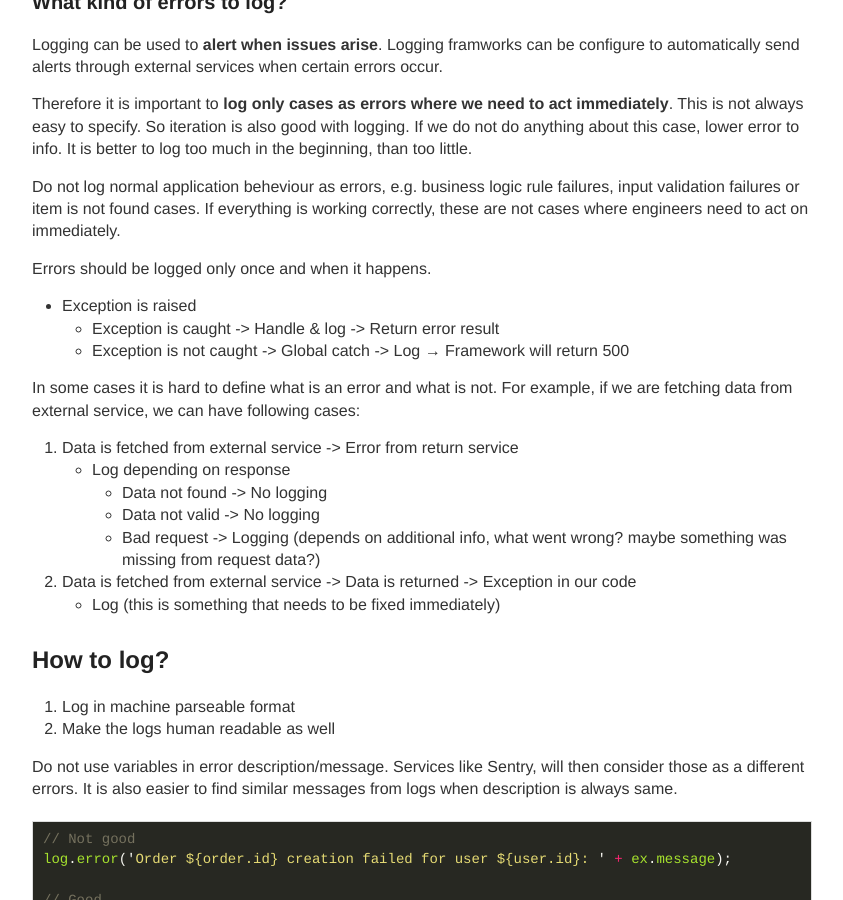
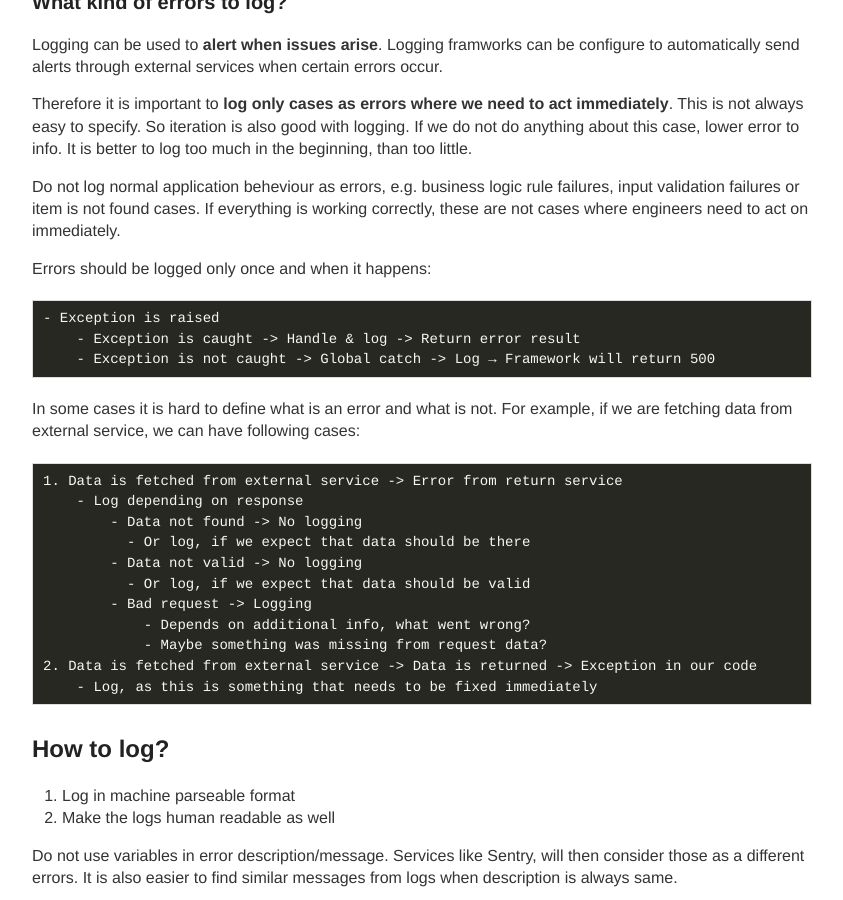
Before and after one commit to ttu/ttu.github.io, a Jekyll site: the page built from _posts/2022-3-25-logging.md, in a window 1280 px wide and 900 px high, scrolled down 914 px. Shown: the whole window, without its empty margins (218-1061 px from the left). Built offline with Jekyll 4.4.1, drawn with Linux system fonts in a browser that asks for light colours; some of the changed text lies outside the part shown.

Commit message:
Fix typos and styles from logging post

````diff
--- a/_posts/2022-3-25-logging.md
+++ b/_posts/2022-3-25-logging.md
@@ -35,21 +35,29 @@ Therefore it is important to **log only cases as errors where we need to act imm
 
 Do not log normal application beheviour as errors, e.g. business logic rule failures, input validation failures or item is not found cases. If everything is working correctly, these are not cases where engineers need to act on immediately.
 
-Errors should be logged only once and when it happens.
+Errors should be logged only once and when it happens:
 
+```
 - Exception is raised
     - Exception is caught -> Handle & log -> Return error result
     - Exception is not caught -> Global catch -> Log → Framework will return 500
+```
 
 In some cases it is hard to define what is an error and what is not. For example, if we are fetching data from external service, we can have following cases:
 
+```
 1. Data is fetched from external service -> Error from return service
     - Log depending on response
         - Data not found -> No logging
+          - Or log, if we expect that data should be there
         - Data not valid -> No logging
-        - Bad request -> Logging (depends on additional info, what went wrong? maybe something was missing from request data?)
+          - Or log, if we expect that data should be valid
+        - Bad request -> Logging
+            - Depends on additional info, what went wrong?
+            - Maybe something was missing from request data?
 2. Data is fetched from external service -> Data is returned -> Exception in our code
-    - Log (this is something that needs to be fixed immediately)
+    - Log, as this is something that needs to be fixed immediately
+```
 
 ## How to log?
 
````
Also changed, not shown: other parts of _posts/2022-3-25-logging.md (+2 -2 lines).
